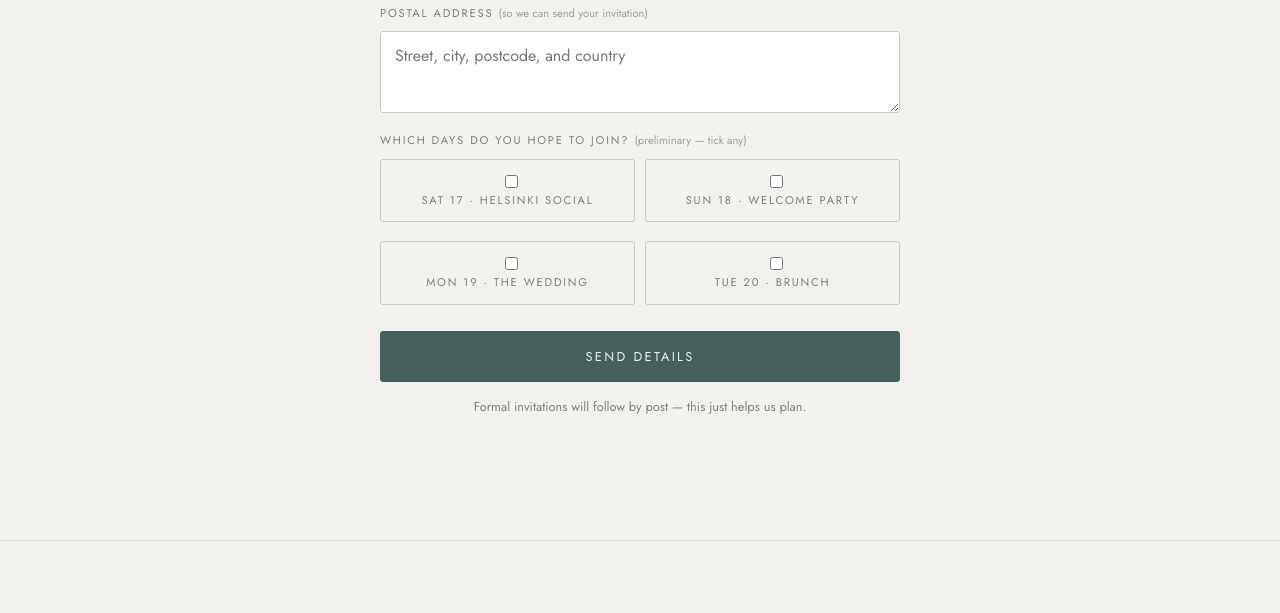
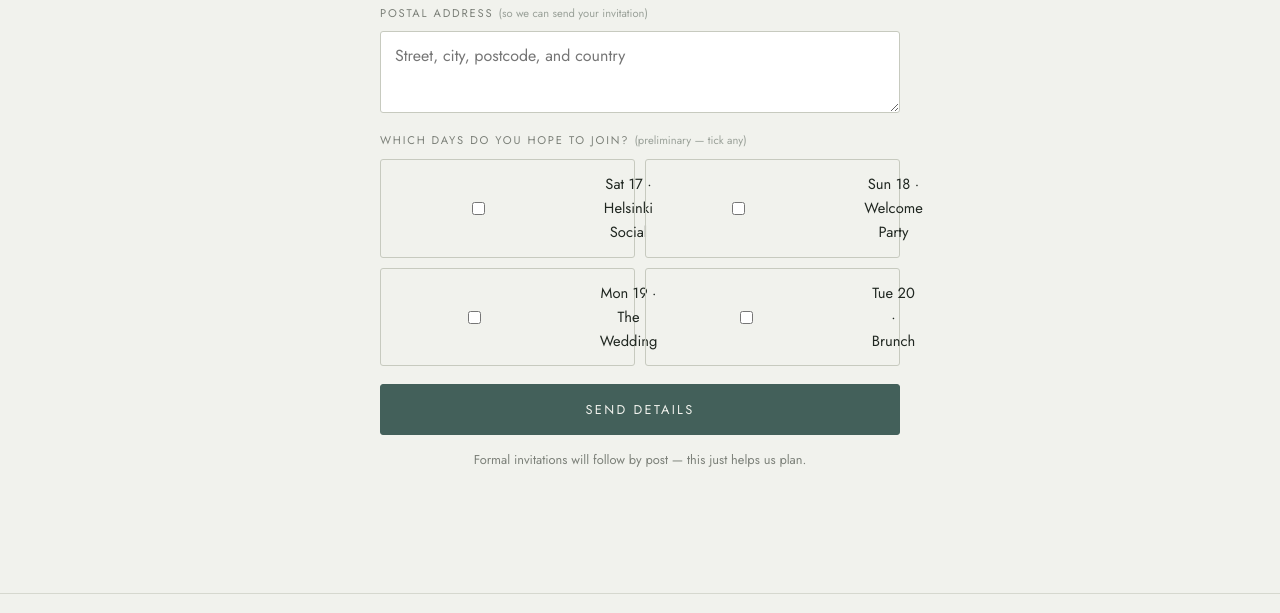
Before and after one commit to erikahh18/wedding, a plain HTML site: page index.html in a window 1280 px wide. Shown: the part 3073-3686 px from the top of the page. Drawn offline with Linux system fonts and the light colour scheme.

Commit message:
Add files via upload

```diff
--- a/index.html
+++ b/index.html
@@ -168,7 +168,7 @@
   .rsvp .lead{max-width:52ch;margin:0 auto 2.6rem;color:#33413a;font-size:1.06rem}
   .form{max-width:520px;margin:0 auto;text-align:left}
   .field{margin-bottom:18px}
-  .field label{display:block;font-size:.7rem;letter-spacing:.16em;text-transform:uppercase;color:var(--stone);margin-bottom:.55rem}
+  .field > label{display:block;font-size:.7rem;letter-spacing:.16em;text-transform:uppercase;color:var(--stone);margin-bottom:.55rem}
   .field input,.field textarea{width:100%;background:#fff;border:1px solid var(--line-2);color:var(--ink);font-family:var(--sans);font-size:1rem;padding:12px 14px;border-radius:3px}
   .field input:focus,.field textarea:focus{outline:none;border-color:var(--water)}
   .field textarea{resize:vertical;min-height:82px}
```
